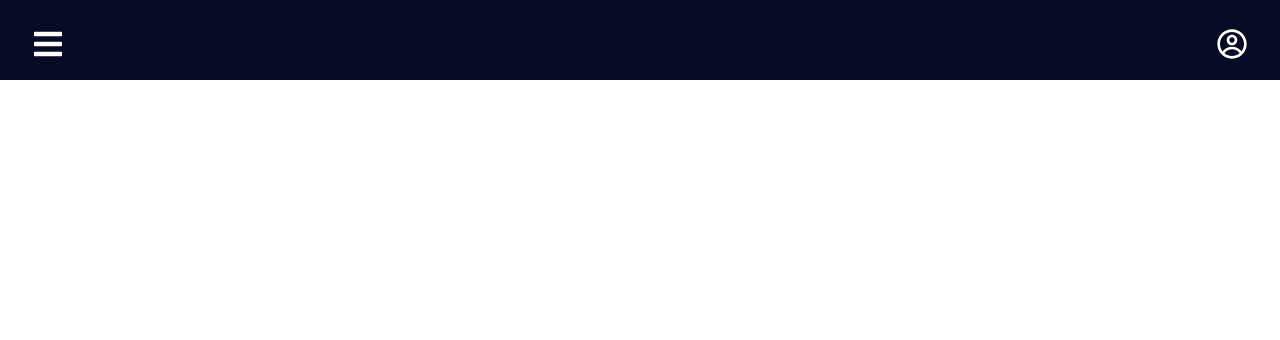
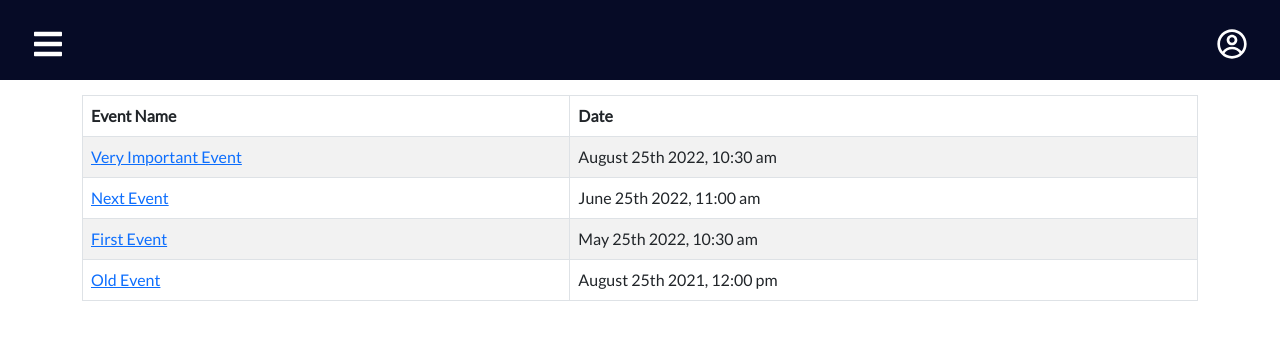
Before and after one commit to katiakovalchuk/event-app, a React (Create React App) app: page /events in a window 1280 px wide. Shown: the top 340 px of the page. Built offline with nearby package versions, Linux system fonts and the light colour scheme; no server answers.

Commit message:
add EventsList

```diff
--- a/package.json
+++ b/package.json
@@ -9,6 +9,7 @@
     "@testing-library/user-event": "^13.5.0",
     "bootstrap": "^5.1.3",
     "firebase": "^9.8.1",
+    "moment": "^2.29.3",
     "node-sass": "^7.0.1",
     "react": "^18.1.0",
     "react-bootstrap": "^2.4.0",
--- a/src/App.js
+++ b/src/App.js
@@ -8,6 +8,8 @@ import {
   MembersPage,
   ProfilePage,
   RecoveryPage,
+  EventsList,
+  EventsItem,
 } from "./pages";
 
 import "./App.css";
@@ -23,6 +25,8 @@ function App() {
         <Route path="/recovery" element={<RecoveryPage />} />
         <Route path="/profile" element={<ProfilePage />} />
         <Route path="/members" element={<MembersPage />} />
+        <Route path="/events" element={<EventsList />} />
+        <Route path="/events/:id" element={<EventsItem />} />
       </Routes>
     </AuthContextProvider>
   );
--- /dev/null
+++ b/src/data/eventsList.json
@@ -0,0 +1,22 @@
+[
+  {
+    "id": 1,
+    "eventName": "First Event",
+    "date": "2022-05-25T10:30:22.450Z"
+  },
+  {
+    "id": 2,
+    "eventName": "Next Event",
+    "date": "2022-06-25T11:00:21.806Z"
+  },
+  {
+    "id": 3,
+    "eventName": "Very Important Event",
+    "date": "2022-08-25T10:30:21.806Z"
+  },
+  {
+    "id": 4,
+    "eventName": "Old Event",
+    "date": "2021-08-25T12:00:21.806Z"
+  }
+]
--- /dev/null
+++ b/src/pages/EventsItem.jsx
@@ -0,0 +1,9 @@
+import React from "react";
+import { useParams } from "react-router-dom";
+
+const EventsItem = () => {
+  const { id } = useParams();
+  return <div> Event Item with id ${id}</div>;
+};
+
+export default EventsItem;
--- /dev/null
+++ b/src/pages/EventsList.jsx
@@ -0,0 +1,41 @@
+import React from "react";
+import moment from "moment";
+import { Link } from "react-router-dom";
+import { Table, Container } from "react-bootstrap";
+
+import eventsList from "../data/eventsList.json";
+
+const EventsList = () => {
+  const oderedEvents = [...eventsList].sort((a, b) =>
+    b.date.localeCompare(a.date)
+  );
+  return (
+    <Container>
+      {/* Button */}
+      <Table striped bordered hover>
+        <thead>
+          <tr>
+            <th>Event Name</th>
+            <th>Date</th>
+          </tr>
+        </thead>
+        {oderedEvents.length ? (
+          <tbody>
+            {oderedEvents.map(({ id, eventName, date }) => (
+              <tr key={id}>
+                <td>
+                  <Link to={`/events/${id}`}>{eventName}</Link>
+                </td>
+                <td>{moment(date).format("MMMM Do YYYY, h:mm a")}</td>
+              </tr>
+            ))}
+          </tbody>
+        ) : (
+          <p>No Events</p>
+        )}
+      </Table>
+    </Container>
+  );
+};
+
+export default EventsList;
--- a/src/pages/index.js
+++ b/src/pages/index.js
@@ -3,3 +3,5 @@ export { default as LoginPage } from "./LoginPage";
 export { default as MembersPage } from "./MembersPage";
 export { default as ProfilePage } from "./ProfilePage";
 export { default as RecoveryPage } from "./RecoveryPage";
+export { default as EventsList } from "./EventsList";
+export { default as EventsItem } from "./EventsItem";
```
Also changed, not shown: 1 other file (tests, documents, lock files or other folders).
